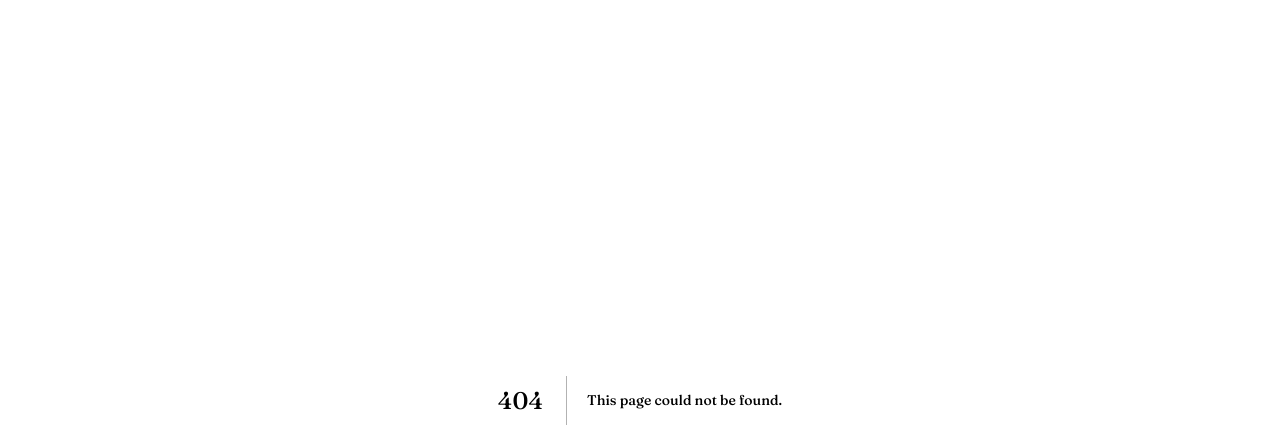
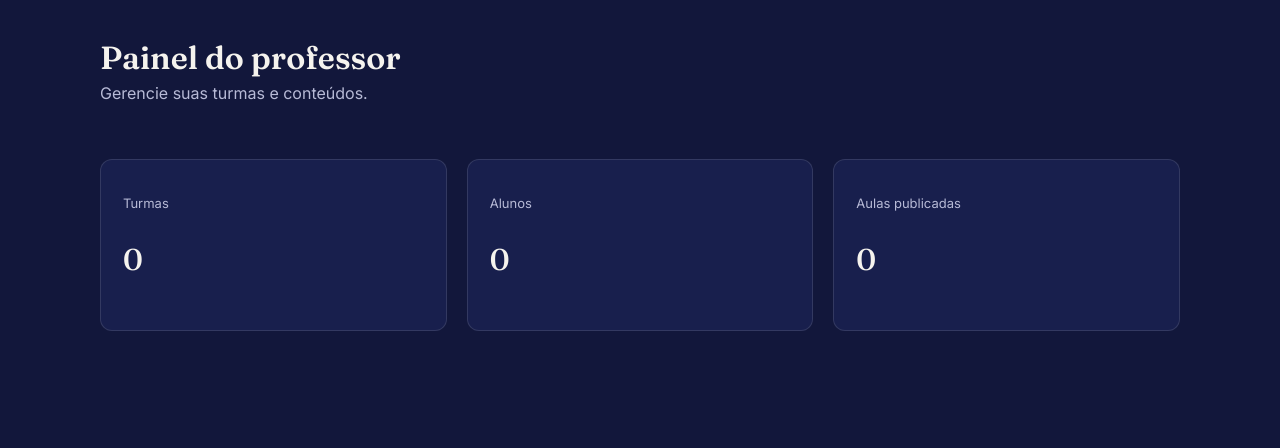
Before and after one commit to rafaelgbravo88-oss/leafar-study, a Next.js app: page /dashboard/professor in a window 1280 px wide. Before the commit this address had no page. Shown: the top 448 px of the page. Built offline with nearby package versions, Linux system fonts and the light colour scheme.

Commit message:
Create page.js

```diff
--- /dev/null
+++ b/app/dashboard/professor/page.js
@@ -0,0 +1,17 @@
+export default function DashboardProfessor() {
+  return (
+    <main className="dash container">
+      <div className="dash-header">
+        <div>
+          <h1>Painel do professor</h1>
+          <p>Gerencie suas turmas e conteúdos.</p>
+        </div>
+      </div>
+      <div className="cards">
+        <div className="card"><p className="label">Turmas</p><p className="value">0</p></div>
+        <div className="card"><p className="label">Alunos</p><p className="value">0</p></div>
+        <div className="card"><p className="label">Aulas publicadas</p><p className="value">0</p></div>
+      </div>
+    </main>
+  );
+    }
```
